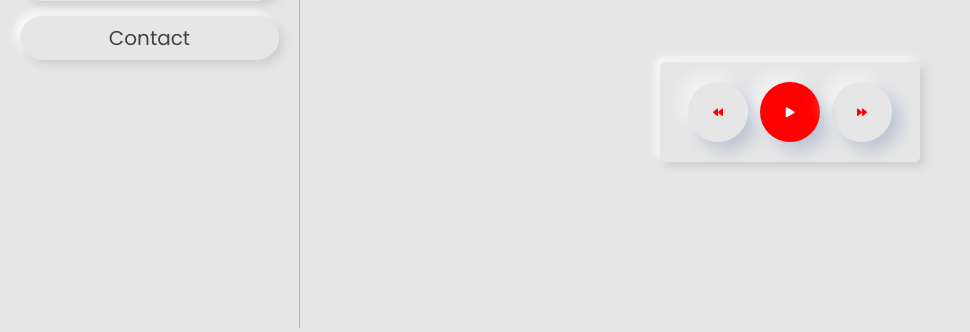
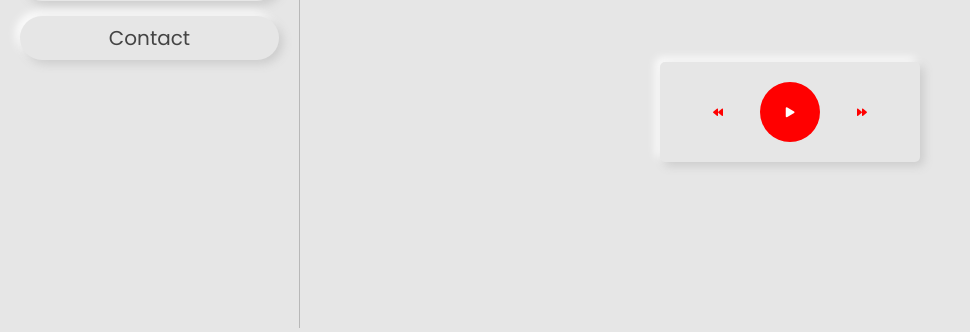
Before and after one commit to besaoct/Modern-neumorphism-Profile, a PHP site: page / in a window 1280 px wide. Shown: the part 472-804 px from the top of the page, without its empty margins (0-970 px from the left). Run offline with PHP 8.4, Linux system fonts and the light colour scheme.

Commit message:
Update style.css

```diff
--- a/css/style.css
+++ b/css/style.css
@@ -623,8 +623,8 @@ h3.mobh {
   align-items: center;
 /*   box-shadow: -8px -8px 20px 0px #fff9, -6px -6px 6px 0px #fff9,
     8px 8px 20px #0001, 5px 5px 6px 0px #0001; */
-     box-shadow: 9px 9px 16px rgba(163, 177, 198, 0.6),
-    -9px -9px 16px rgba(255, 255, 255, 0.5);
+/*      box-shadow: 9px 9px 16px rgba(163, 177, 198, 0.6),
+    -9px -9px 16px rgba(255, 255, 255, 0.5); */
   color: var(--gray);
 }
 
```
